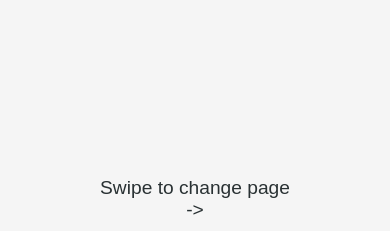
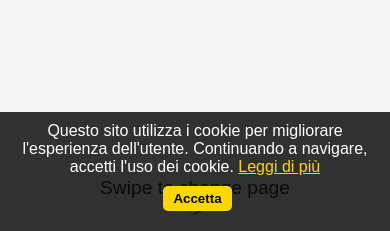
Before and after one commit to FaiMatt0/2M-lattonerie, a plain HTML site: page mobile.html in a window 390 px wide. Shown: the part 613-844 px from the top of the page. Drawn offline with nearby package versions, Linux system fonts and the light colour scheme.

Commit message:
Update mobile.html

```diff
--- a/mobile.html
+++ b/mobile.html
@@ -216,6 +216,63 @@
         </div>
     </div>
 
+    <!-- Cookie Consent Banner -->
+    <div id="cookieConsentBanner" class="cookie-banner">
+        <p>Questo sito utilizza i cookie per migliorare l'esperienza dell'utente. Continuando a navigare, accetti l'uso dei cookie. <a href="cookie-policy.html">Leggi di più</a></p>
+        <button id="acceptCookies" class="btn">Accetta</button>
+    </div>
+
+    <script>
+        document.addEventListener("DOMContentLoaded", function () {
+            const banner = document.getElementById("cookieConsentBanner");
+            const acceptButton = document.getElementById("acceptCookies");
+
+            // Check if cookies have already been accepted
+            if (!localStorage.getItem("cookiesAccepted")) {
+                banner.style.display = "block";
+            }
+
+            // Handle cookie acceptance
+            acceptButton.addEventListener("click", function () {
+                localStorage.setItem("cookiesAccepted", "true");
+                banner.style.display = "none";
+            });
+        });
+    </script>
+
+    <style>
+        .cookie-banner {
+            position: fixed;
+            bottom: 0;
+            left: 0;
+            width: 100%;
+            background-color: rgba(0, 0, 0, 0.8);
+            color: #fff;
+            text-align: center;
+            padding: 10px;
+            z-index: 1000;
+            display: none;
+        }
+
+        .cookie-banner a {
+            color: #ffd700;
+            text-decoration: underline;
+        }
+
+        .cookie-banner .btn {
+            background-color: #ffd700;
+            color: #000;
+            border: none;
+            padding: 5px 10px;
+            cursor: pointer;
+            margin-left: 10px;
+        }
+
+        .cookie-banner .btn:hover {
+            background-color: #e6c200;
+        }
+    </style>
+
     <script src="https://cdn.jsdelivr.net/npm/swiper@11/swiper-bundle.min.js"></script>
     <script src="scripts/mobile.js"></script>
 </body>
```
